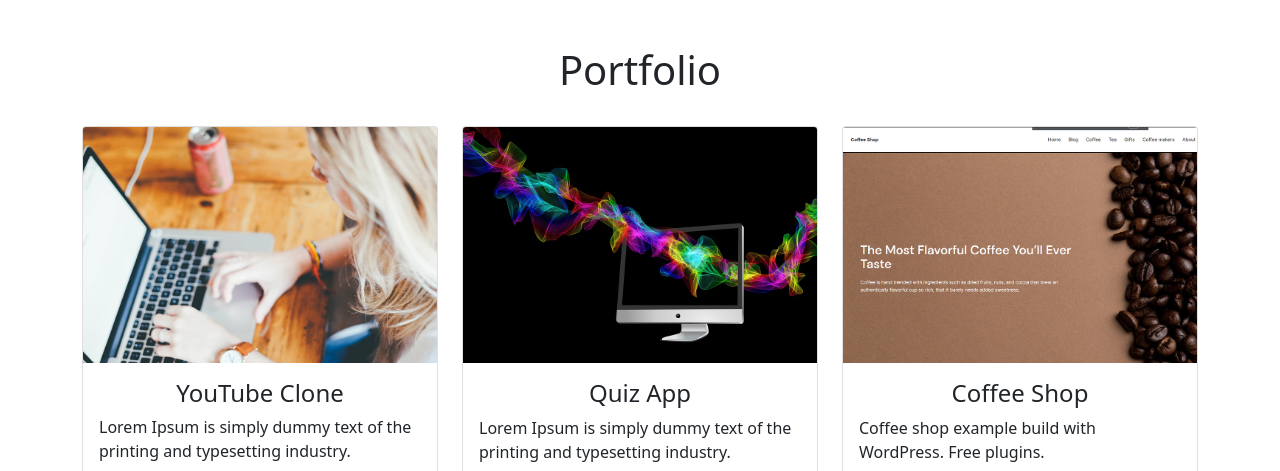
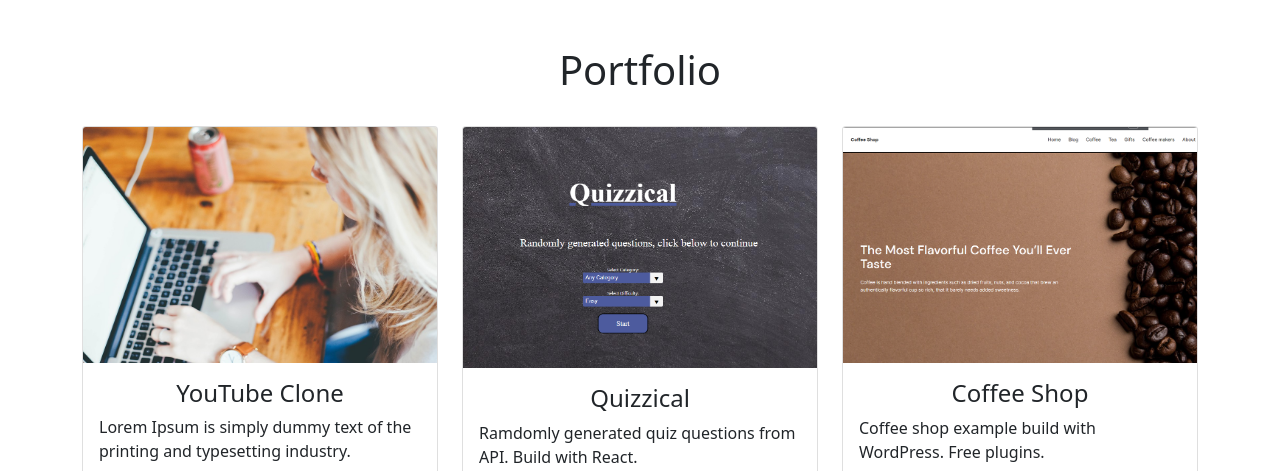
Before and after one commit to JosefFryk/web-portfolio, a website: page index.html in a window 1280 px wide. Shown: the part 1690-2161 px from the top of the page. Drawn offline with nearby package versions, Linux system fonts and the light colour scheme.

Commit message:
add quizzical

```diff
--- a/index.html
+++ b/index.html
@@ -166,13 +166,13 @@
 
                 <div class="col-lg-4 mt-4">
                     <div class="card portfolioContent">
-                        <img class="card-img-top" src="images/portfolioImage4.jpg" alt="Card image" style="width:100%">
+                        <img class="card-img-top" src="images/quizzical.png"Card image" style="width:100%">
                         <div class="card-body">
-                            <h4 class="card-title">Quiz App</h4>
-                            <p class="card-text">Lorem Ipsum is simply dummy text of the printing and typesetting industry.</p>
+                            <h4 class="card-title">Quizzical</h4>
+                            <p class="card-text">Ramdomly generated quiz questions from API. Build with React.</p>
                             <div class="text-center">
-                                <a href="#" class="btn btn-success">Link</a>
-                                <a id="btn-git" href="https://github.com/JosefFryk/Wordpress-coffeshop" target="_blank"><i class="fab fa-github">Git</i></a>
+                                <a href="https://quizzical-react-project.herokuapp.com/" class="btn btn-success">Link</a>
+                                <a id="btn-git" href="https://github.com/JosefFryk/Quizzical" target="_blank"><i class="fab fa-github">Git</i></a>
                             </div>
                         </div>
                     </div>
```
Also changed, not shown: images/quizzical.png (added).
